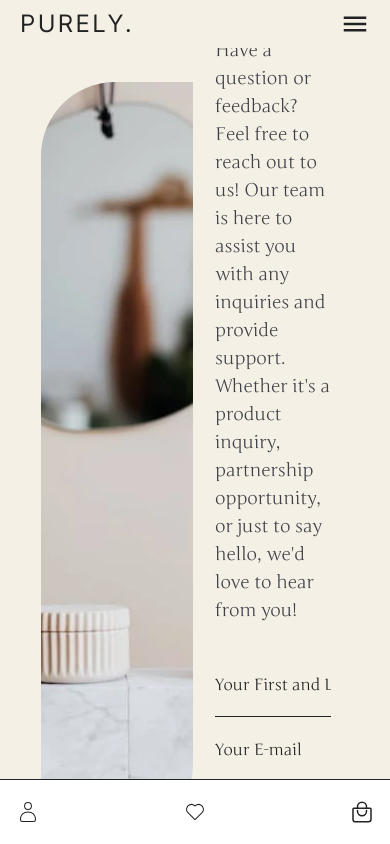
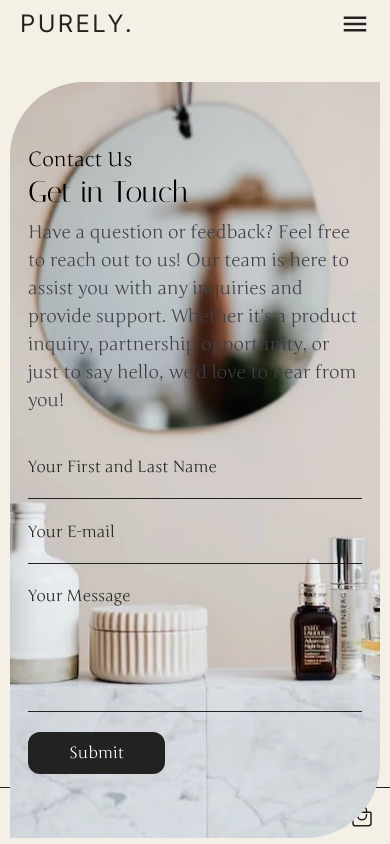
Before and after one commit to tidzi17/e-commerce-project, a React (Create React App) app: page /contact in a window 390 px wide. Shown: the top 844 px of the page. Built offline with nearby package versions, Linux system fonts and the light colour scheme.

Commit message:
contact page

```diff
--- a/src/components/contactcomponents/contactSection.jsx
+++ b/src/components/contactcomponents/contactSection.jsx
@@ -5,12 +5,12 @@ import ContactForm from './ContactForm';
 export default function ContactSection() {
   return (
     <section>
-        <div  className='w-10/12 h-[90vh] m-auto mb-10 flex flex-row items-center'>
-            <div className='w-1/2 h-full rounded-2xl rounded-image'>
+        <div  className='relative w-full  lg:w-10/12 h-[90vh] m-auto mb-10 flex flex-row items-center'>
+            <div className='relative w-full md:w-1/2 h-full z-10  rounded-2xl rounded-image'>
                 <img src={bg} alt='' className='w-[100%] h-[100%] object-cover rounded-2xl'/>
             </div>
-            <div className='w-1/2 h-full  flex flex-col justify-center px-5'>
-            <div className=' h-fit mb-7'>
+            <div className='absolute md:relative w-full md:w-1/2 h-full z-20 flex flex-col justify-center px-5'>
+            <div className=' h-fit mb-5'>
     <p className='text-xl font-junge'>Contact Us</p>
     <p className='text-3xl mb-2 font-italiana'>Get in Touch</p>
     <p className='text-lg font-junge text-zinc-700'>Have a question or feedback? Feel free to reach out to us! Our team is here to assist you with any inquiries and provide support. Whether it's a product inquiry, partnership opportunity, or just to say hello, we'd love to hear from you!</p>
--- a/src/components/homecomponents/skincareVideo.jsx
+++ b/src/components/homecomponents/skincareVideo.jsx
@@ -6,7 +6,7 @@ import bgVideo from '../../assets/media/commercevideo.mp4';
 function SkincareVideo() {
   return (
     <section className='w-full h-[50vh] md:h-[85vh] rounded-3xl mb-10'>
-        <video src={bgVideo} type="video/mp4" controls={false} autoPlay={true} loop={true} muted={true} playsInline={true}
+        <video src={bgVideo} type="video/mp4" controls={false} autoPlay loop muted playsInline
          className="rounded-3xl w-[100%] h-[100%] object-cover" alt="Background" />
    {/*  <img src={bg} alt='' className='rounded-3xl w-[100%] h-[100%] object-cover'/> */}
     </section>
--- a/src/components/mobileBottomBar.jsx
+++ b/src/components/mobileBottomBar.jsx
@@ -6,7 +6,7 @@ import { Link } from 'react-router-dom';
 
 const MobileBottomBar = () => {
   return (
-    <div className='flex justify-between items-center py-5 bg-white px-4 w-full border-t-[1px] border-black z-40  '>
+    <div className='flex justify-between items-center py-4 bg-[#f4f0e5] px-4 w-full border-t-[1px] border-black z-40  '>
     <span className='text-2xl text-black'><CiUser /></span>
      <Link to='/wishlist'><span className='text-black text-2xl '><CiHeart /></span></Link>
     <Link to='/cart'> <span className='text-black text-2xl '><IoBagHandleOutline /></span></Link>
```
